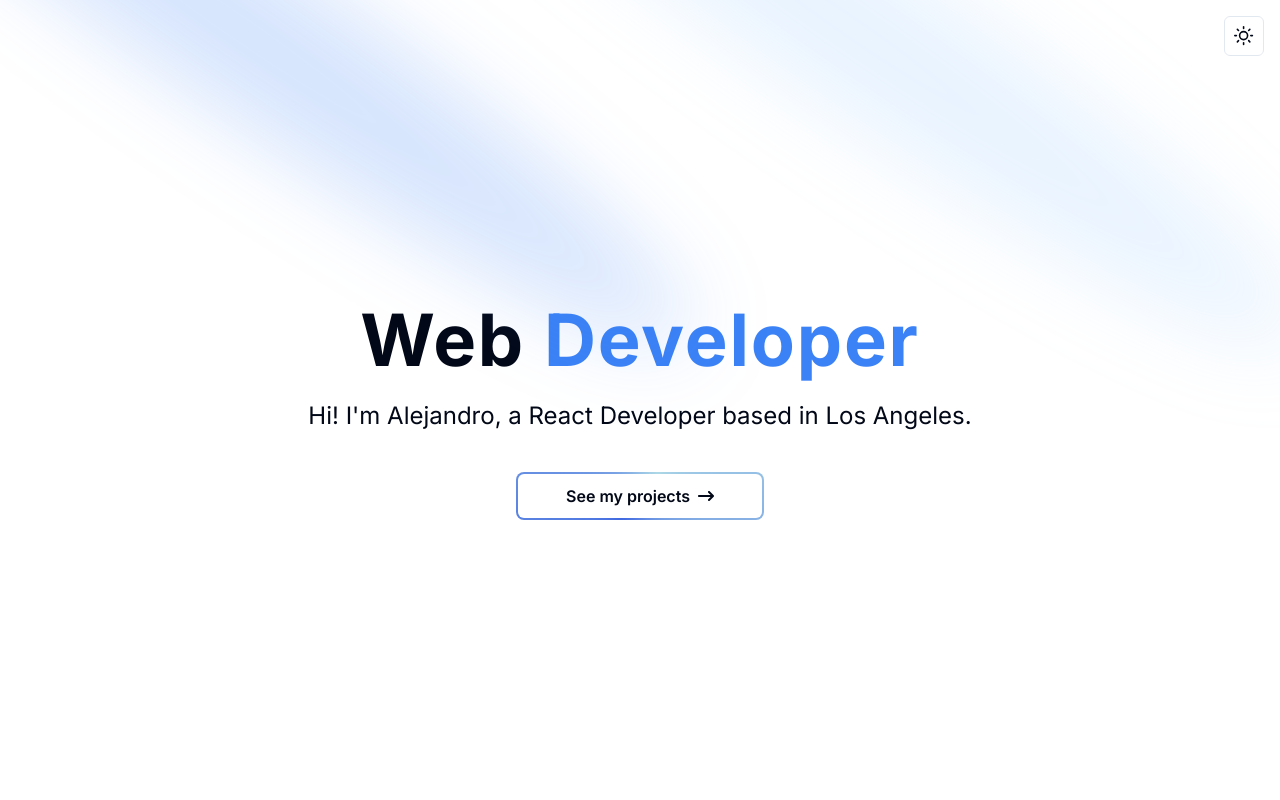
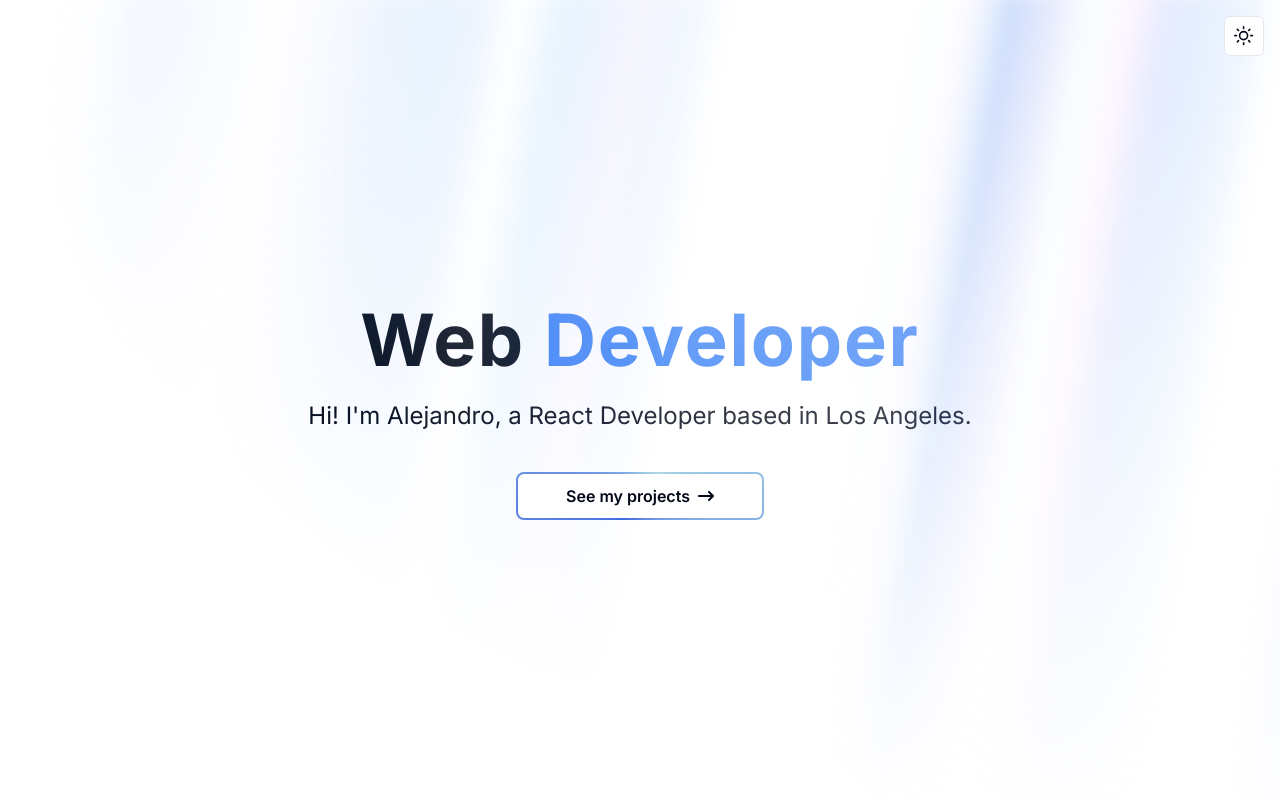
Before and after one commit to amora7741/PortfolioV2, a Next.js app: page / in a window 1280 px wide. Shown: the top 800 px of the page. Built offline with nearby package versions, Linux system fonts and the light colour scheme.

Commit message:
Add aurora background

```diff
--- a/src/components/Hero.tsx
+++ b/src/components/Hero.tsx
@@ -1,21 +1,11 @@
 import { TextGenerateEffect } from './ui/text-generate';
 import MagicButton from './ui/magic-button';
 import { FaArrowRightLong } from 'react-icons/fa6';
-import { Spotlight } from './ui/Spotlight';
+import { AuroraBackground } from './ui/aurora-background';
 
 const Hero = () => {
   return (
-    <div className='pt-36'>
-      <div>
-        <Spotlight
-          className='-top-20 left-0 md:left-60 md:-top-72'
-          fill='#3b82f6'
-        />
-        <Spotlight
-          className='-top-20 left-full md:left-2/3 md:-top-72'
-          fill='#93c5fd'
-        />
-      </div>
+    <AuroraBackground className='pt-36 w-screen'>
       <div className='h-screen md:h-[35rem] flex flex-col gap-6 items-center text-center mt-36'>
         <TextGenerateEffect words='Web Developer' />
         <p className='md:text-2xl mb-4'>
@@ -23,7 +13,7 @@ const Hero = () => {
         </p>
         <MagicButton text='See my projects' icon={<FaArrowRightLong />} />
       </div>
-    </div>
+    </AuroraBackground>
   );
 };
 
--- /dev/null
+++ b/src/components/ui/aurora-background.tsx
@@ -0,0 +1,54 @@
+'use client';
+import { cn } from '@/utils/cn';
+import React, { ReactNode } from 'react';
+
+interface AuroraBackgroundProps extends React.HTMLProps<HTMLDivElement> {
+  children: ReactNode;
+  showRadialGradient?: boolean;
+}
+
+export const AuroraBackground = ({
+  className,
+  children,
+  showRadialGradient = true,
+  ...props
+}: AuroraBackgroundProps) => {
+  return (
+    <main>
+      <div
+        className={cn(
+          'relative flex flex-col items-center justify-center bg-transparent transition-bg',
+          className
+        )}
+        {...props}
+      >
+        <div className='absolute inset-0 overflow-hidden'>
+          <div
+            //   I'm sorry but this is what peak developer performance looks like // trigger warning
+            className={cn(
+              `
+            [--white-gradient:repeating-linear-gradient(100deg,var(--white)_0%,var(--white)_7%,var(--transparent)_10%,var(--transparent)_12%,var(--white)_16%)]
+            [--dark-gradient:repeating-linear-gradient(100deg,var(--black)_0%,var(--black)_7%,var(--transparent)_10%,var(--transparent)_12%,var(--black)_16%)]
+            [--aurora:repeating-linear-gradient(100deg,var(--blue-500)_10%,var(--indigo-300)_15%,var(--blue-300)_20%,var(--violet-200)_25%,var(--blue-400)_30%)]
+            [background-image:var(--white-gradient),var(--aurora)]
+            dark:[background-image:var(--dark-gradient),var(--aurora)]
+            [background-size:300%,_200%]
+            [background-position:50%_50%,50%_50%]
+            filter blur-[10px] invert dark:invert-0
+            after:content-[""] after:absolute after:inset-0 after:[background-image:var(--white-gradient),var(--aurora)]
+            after:dark:[background-image:var(--dark-gradient),var(--aurora)]
+            after:[background-size:200%,_100%]
+            after:animate-aurora after:[background-attachment:fixed] after:mix-blend-difference
+            pointer-events-none
+            absolute -inset-[10px] opacity-50 will-change-transform`,
+
+              showRadialGradient &&
+                `[mask-image:radial-gradient(ellipse_at_100%_0%,black_10%,var(--transparent)_70%)]`
+            )}
+          ></div>
+        </div>
+        {children}
+      </div>
+    </main>
+  );
+};
--- a/tailwind.config.ts
+++ b/tailwind.config.ts
@@ -1,4 +1,8 @@
 import type { Config } from 'tailwindcss';
+
+const {
+  default: flattenColorPalette,
+} = require('tailwindcss/lib/util/flattenColorPalette');
 
 const config = {
   darkMode: ['class'],
@@ -67,32 +71,41 @@ const config = {
           from: { height: 'var(--radix-accordion-content-height)' },
           to: { height: '0' },
         },
-        spotlight: {
-          '0%': {
-            opacity: '0',
-            transform: 'translate(-72%, -62%) scale(0.5)',
-          },
-          '100%': {
-            opacity: '1',
-            transform: 'translate(-50%,-40%) scale(1)',
-          },
-        },
         scroll: {
           to: {
             transform: 'translate(calc(-50% - 0.5rem))',
+          },
+        },
+        aurora: {
+          from: {
+            backgroundPosition: '50% 50%, 50% 50%',
+          },
+          to: {
+            backgroundPosition: '350% 50%, 350% 50%',
           },
         },
       },
       animation: {
         'accordion-down': 'accordion-down 0.2s ease-out',
         'accordion-up': 'accordion-up 0.2s ease-out',
-        spotlight: 'spotlight 2s ease .75s 1 forwards',
         scroll:
           'scroll var(--animation-duration, 40s) var(--animation-direction, forwards) linear infinite',
+        aurora: 'aurora 60s linear infinite',
       },
     },
   },
-  plugins: [require('tailwindcss-animate')],
+  plugins: [require('tailwindcss-animate'), addVariablesForColors],
 } satisfies Config;
 
+function addVariablesForColors({ addBase, theme }: any) {
+  let allColors = flattenColorPalette(theme('colors'));
+  let newVars = Object.fromEntries(
+    Object.entries(allColors).map(([key, val]) => [`--${key}`, val])
+  );
+
+  addBase({
+    ':root': newVars,
+  });
+}
+
 export default config;
```
